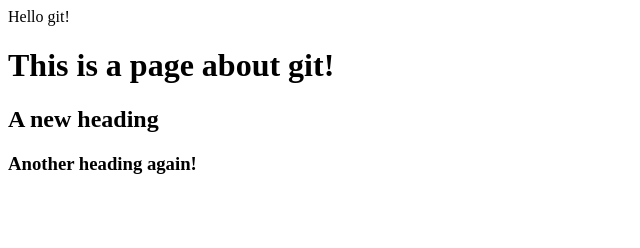
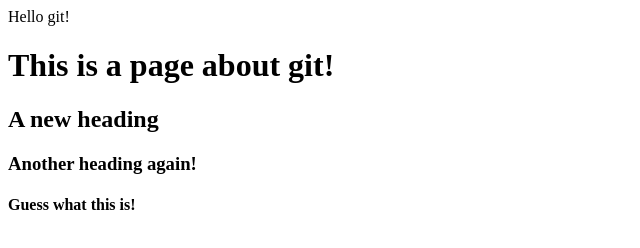
Before and after one commit to marianordqvist/Git, a plain HTML site: page index.html in a window 1280 px wide. Shown: the whole page, without its empty margins (0-640 px from the left). Drawn offline with Linux system fonts and the light colour scheme.

Commit message:
added h4

```diff
--- a/index.html
+++ b/index.html
@@ -10,5 +10,6 @@
     <h1>This is a page about git!</h1>
     <h2>A new heading</h2>
     <h3>Another heading again!</h3>
+    <h4>Guess what this is!</h4>
   </body>
 </html>
```
